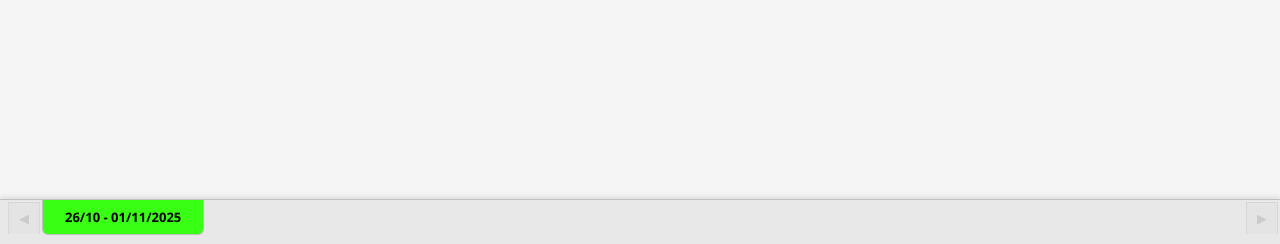
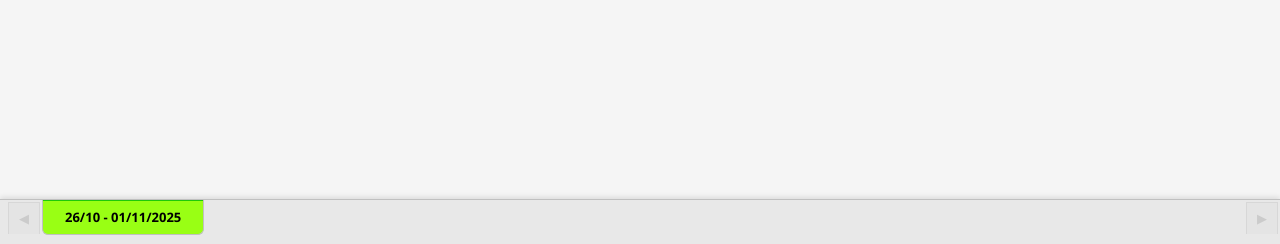
Before and after one commit to ecmsistemasdev/sot_vistoria, a Flask app: page /agenda in a window 1280 px wide. Shown: the part 556-800 px from the top of the page. Run offline with Flask 3, Linux system fonts and the light colour scheme; data that the repository does not hold is empty; some libraries are stand-ins or nearby versions.

Commit message:
Update agenda.html

```diff
--- a/templates/agenda.html
+++ b/templates/agenda.html
@@ -405,7 +405,7 @@
 
         .week-tab.active {
             /* background: #ffffff; */
-            background: #39ff14;
+            background: #99ff14;
             color: #000;
             border-color: #c0c0c0;
             border-top: none;  /* SEM borda em cima */
@@ -428,7 +428,7 @@
             /* background: #ffffff;
             background: #fc7e08;
             background: #ffff33;  */
-            background: #39ff14;
+            background: #1fc909;
         }
 
         .week-tab:not(.active) {
```
